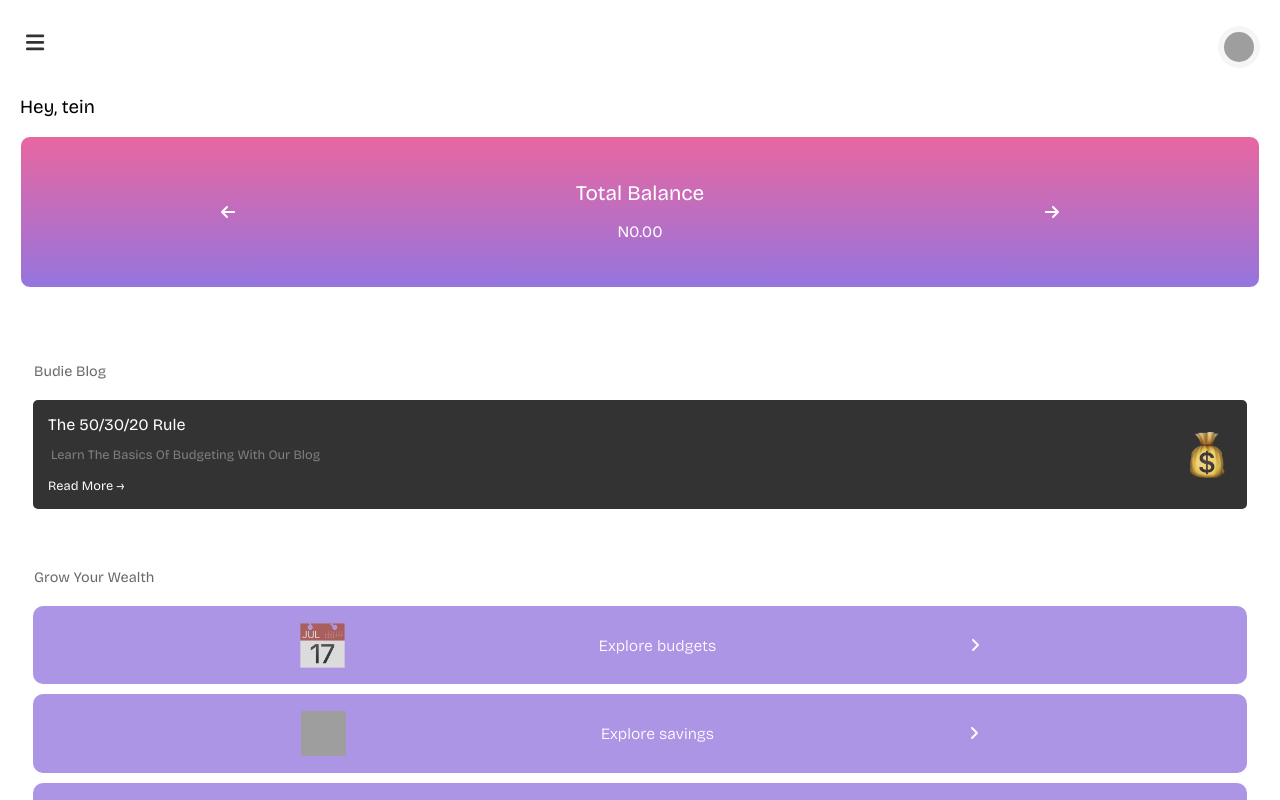
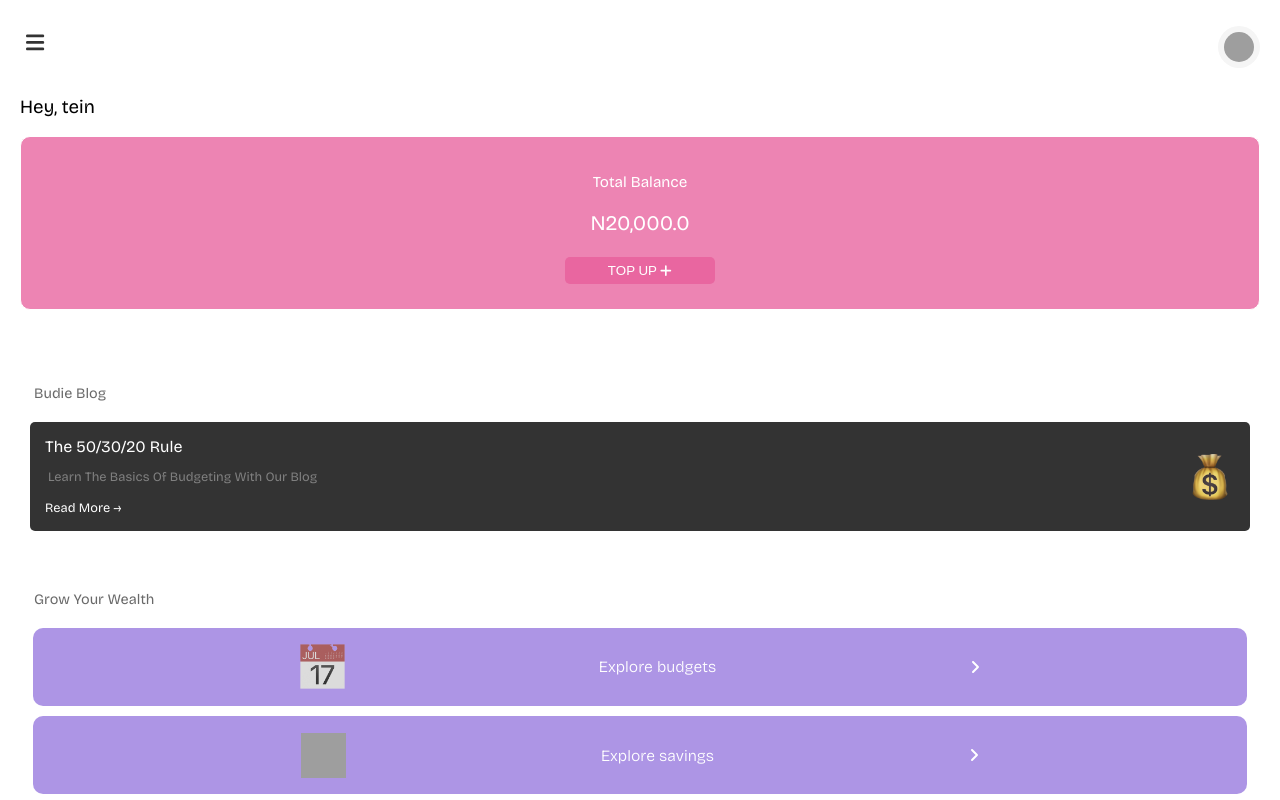
Before and after one commit to kerenIy/budie-app, a React (Vite) app: page /account in a window 1280 px wide. Shown: the top 800 px of the page. Built offline with nearby package versions, Linux system fonts and the light colour scheme; grey boxes are pictures that could not be loaded.

Commit message:
Styles for home page

```diff
--- a/src/components/account/CardItem.jsx
+++ b/src/components/account/CardItem.jsx
@@ -1,20 +1,20 @@
 import React from "react";
 import { FontAwesomeIcon } from "@fortawesome/react-fontawesome";
 
-import { faArrowLeft, faArrowRight } from "@fortawesome/free-solid-svg-icons";
+import { faPlus } from "@fortawesome/free-solid-svg-icons";
 
 export default function Cards(props) {
   return (
     <>
       <div className="card-body">
-        <FontAwesomeIcon icon={faArrowLeft} />
-
         <div className="card-text">
           <h1>{props.title}</h1>
           <p>{props.amount}</p>
+          <button className="card-btn">
+            <span>TOP UP </span>
+            <FontAwesomeIcon icon={faPlus} />
+          </button>
         </div>
-
-        <FontAwesomeIcon icon={faArrowRight} />
       </div>
     </>
   );
--- a/src/components/account/Cards.jsx
+++ b/src/components/account/Cards.jsx
@@ -2,6 +2,9 @@ import React from "react";
 import CardItem from "./CardItem";
 import { useState } from "react";
 import { useEffect } from "react";
+
+import { FontAwesomeIcon } from "@fortawesome/react-fontawesome";
+import { faArrowRight, faArrowLeft } from "@fortawesome/free-solid-svg-icons";
 
 export default function Cards() {
   const [toggle, setToggle] = useState("card-extra");
@@ -43,7 +46,8 @@ when the button is clicked, check if the currently button on display, then displ
     <>
       <div className="card-group">
         <div>
-          <CardItem title="Total Balance" amount="N0.00" />
+          <div>
+            <CardItem title="Total Balance" amount="N20,000.0" />
           </div>
           <div className="card-extra">
             <CardItem title="Total Savings" amount="N0.00" />
@@ -52,6 +56,7 @@ when the button is clicked, check if the currently button on display, then displ
             <CardItem title="Total Investments" amount="N0.00" />
           </div>
         </div>
+      </div>
     </>
   );
 }
--- a/src/components/account/MainContent.jsx
+++ b/src/components/account/MainContent.jsx
@@ -10,9 +10,6 @@ import ID from "../../../public/id-icon.png";
 
 import badge from "../../../public/badge.png";
 import money from "../../../public/money.png";
-
-import { FontAwesomeIcon } from "@fortawesome/react-fontawesome";
-import { faPlus } from "@fortawesome/free-solid-svg-icons";
 export default function MainContent() {
   return (
     <>
--- a/src/index.css
+++ b/src/index.css
@@ -367,7 +367,7 @@ body {
   align-items: center;
   border: 1px solid transparent;
   border-radius: 5px;
-  margin: 10px 3px;
+  margin: 10px 0;
   padding: 14px;
   color: #fff;
   background: #333;
@@ -408,16 +408,29 @@ body {
   align-items: center;
   text-align: center;
   border: 1px solid #fff;
-  background: linear-gradient(#e966a0, #9575de);
-  padding: 30px;
+  background: #e966a1cc;
+  padding: 25px 90px;
   color: #fff;
   border-radius: 10px;
 }
 
 .card-body h1 {
+  font-size: 0.95rem;
+  font-weight: 500;
+}
+.card-body p {
   font-size: 1.3rem;
+  font-weight: 400;
 }
 
+.card-body button {
+  border: 1px solid transparent;
+  border-radius: 5px;
+  background: #e966a0;
+  padding: 5px;
+  color: #fff;
+  width: 150px;
+}
 .card-extra {
   display: none;
 }
@@ -430,7 +443,7 @@ body {
   text-align: center;
 }
 .badge-item p {
-  font-size: 0.8rem;
+  font-size: 0.9rem;
 }
 
 .top-up {
```
Lines whose indentation alone changed are shown as unchanged.
